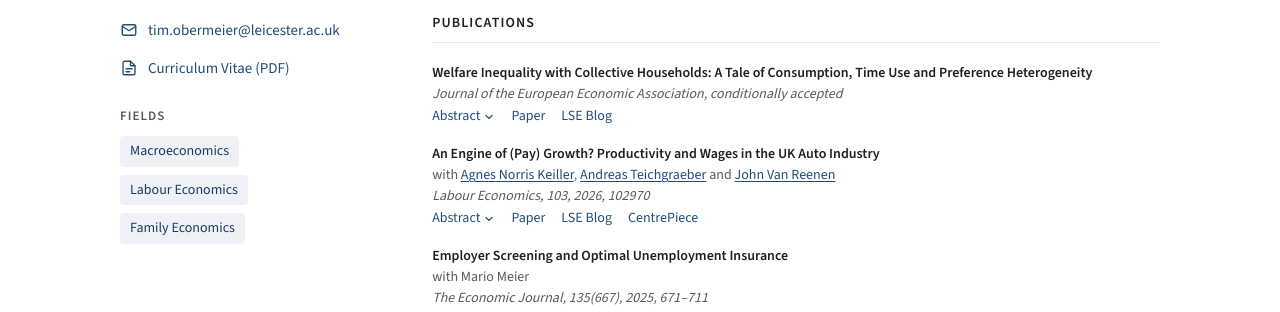
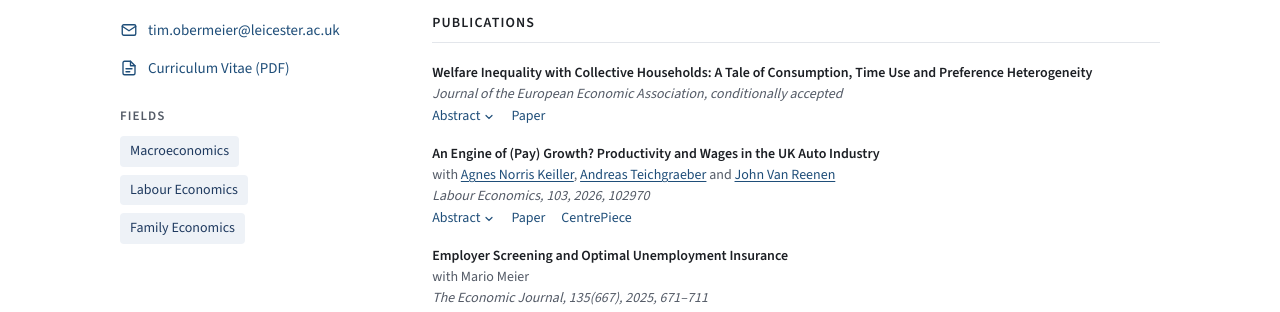
Before and after one commit to timobermeier/timobermeier.github.io, a Jekyll site: the page built from index.html, in a window 1280 px wide and 900 px high. Shown: the part 401-713 px from the top of the window. Built offline with Jekyll 4.4.1, drawn with Linux system fonts in a browser that asks for light colours.

Commit message:
Remove LSE Blog links (#8)
Claude-Session: https://claude.ai/code/session_01UFbgWnbV2xVd8YxFu3KQxf

Co-authored-by: Tim Obermeier <timobermeier@users.noreply.github.com>
Co-authored-by: Claude Opus 5.5 <noreply@anthropic.com>

```diff
--- a/_data/papers.yml
+++ b/_data/papers.yml
@@ -17,8 +17,6 @@ publications:
     links:
       - label: Paper
         url: https://drive.google.com/file/d/1p9BoHU9xlSSK440ZVzGA79VaowlfQf4V/view?usp=sharing
-      - label: LSE Blog
-        url: https://blogs.lse.ac.uk/politicsandpolicy/why-household-income-doesnt-tell-the-full-story-on-individual-wellbeing/
     # Abstract of the Oct 2023 working paper with this title; the JEEA version may differ.
     abstract: >-
       A common approach to analysing inequality focuses on household income and assumes the
@@ -43,8 +41,6 @@ publications:
     links:
       - label: Paper
         url: https://www.sciencedirect.com/science/article/pii/S0927537126001223
-      - label: LSE Blog
-        url: https://blogs.lse.ac.uk/businessreview/2024/11/05/the-productivity-boom-in-the-british-car-industry-benefited-workers-with-a-caveat/
       - label: CentrePiece
         url: https://cep.lse.ac.uk/pubs/download/cp699.pdf
     abstract: >-
```
